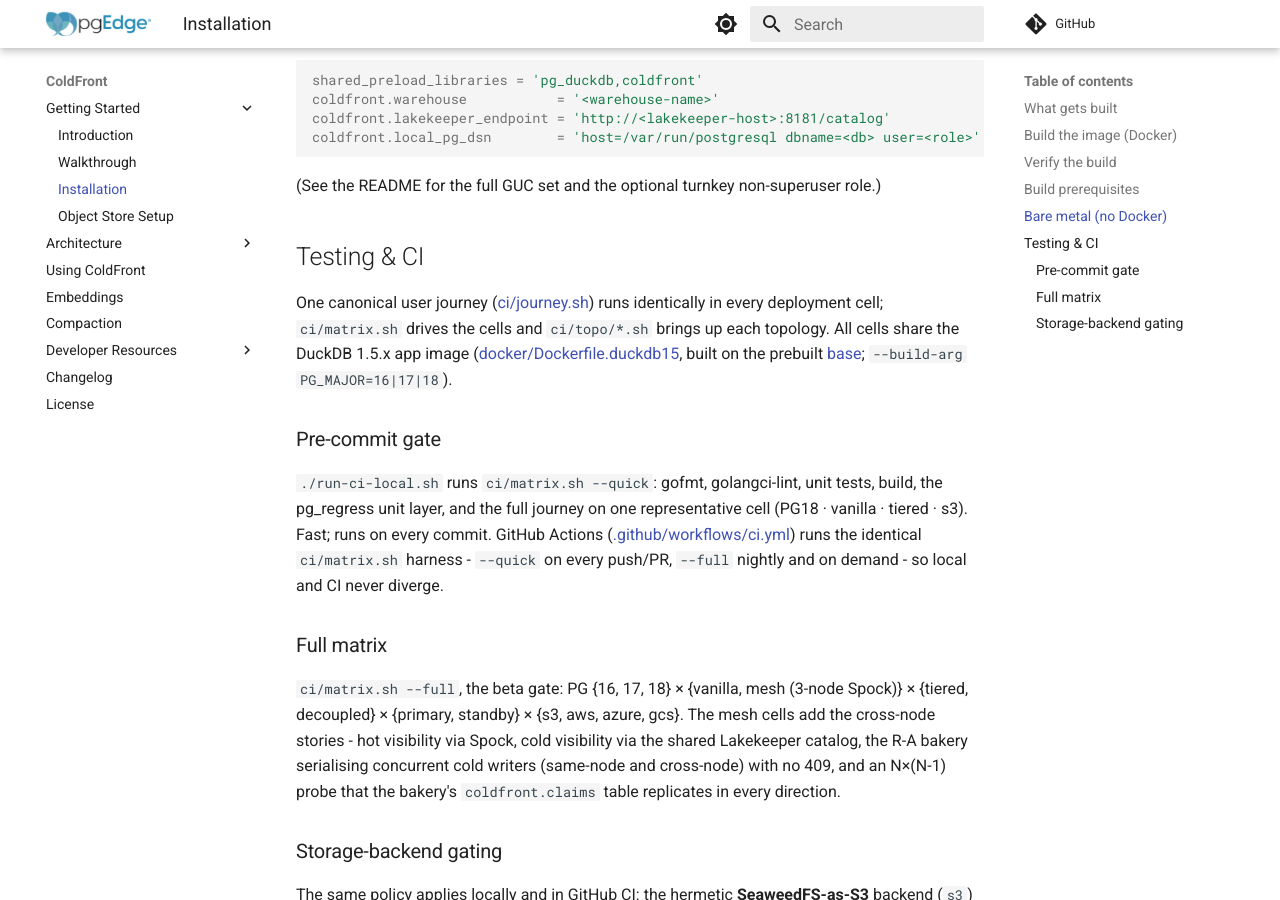
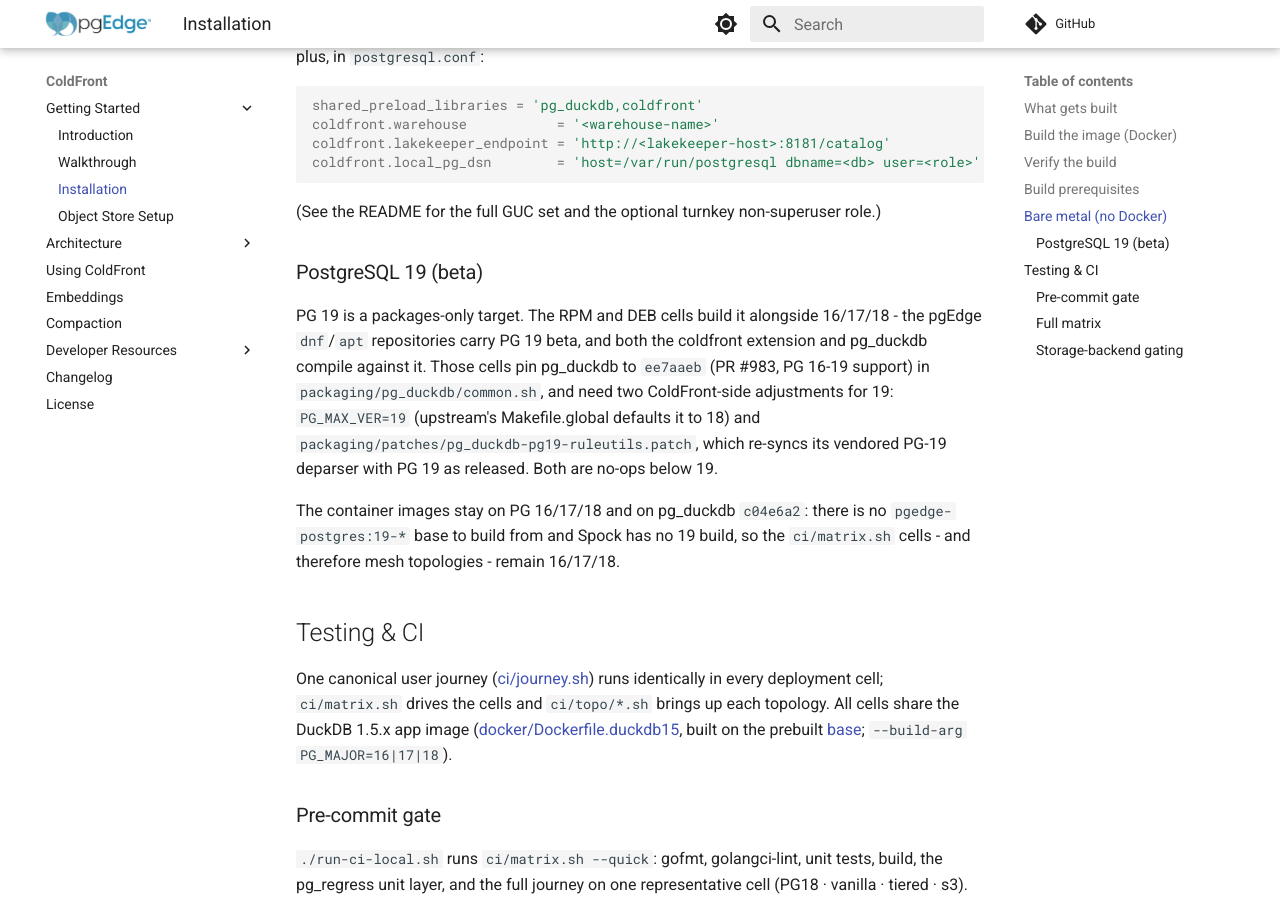
Before and after one commit to pgEdge/coldfront, an MkDocs documentation site: the page built from docs/installation.md, in a window 1280 px wide and 900 px high, scrolled down 4100 px. Built offline with MkDocs 1.6.1 and Material for MkDocs 9.7.7, drawn with Linux system fonts in a browser that asks for light colours; comment, search, counter and statistics services are not loaded; some of the changed text lies outside the part shown.

Commit message:
feat: adapt the coldfront extension and pg_duckdb to PostgreSQL 19

```diff
--- a/docs/installation.md
+++ b/docs/installation.md
@@ -90,7 +90,8 @@ Then follow [usage.md → One-time setup](usage.md#one-time-setup)
 
 > **pg_duckdb pin.** The base pins pg_duckdb to the merged PR #1025 commit
 > `c04e6a2` (DuckDB 1.5.4 — its duckdb submodule is the v1.5.4 tag), a fixed
-> commit for reproducible builds rather than a moving PR head.
+> commit for reproducible builds rather than a moving PR head. The RPM/DEB
+> packages pin a later commit — see [PostgreSQL 19 (beta)](#postgresql-19-beta).
 >
 > **Base foundation.** The base is
 > `FROM ghcr.io/pgedge/pgedge-postgres:<pg>-spock5-minimal`; you need pull
@@ -190,6 +191,21 @@ coldfront.local_pg_dsn        = 'host=/var/run/postgresql dbname=<db> user=<role
 (See the README for the full GUC set and the optional turnkey
 non-superuser role.)
 
+### PostgreSQL 19 (beta)
+
+PG 19 is a packages-only target. The RPM and DEB cells build it alongside
+16/17/18 - the pgEdge `dnf`/`apt` repositories carry PG 19 beta, and both the
+coldfront extension and pg_duckdb compile against it. Those cells pin pg_duckdb
+to `ee7aaeb` (PR #983, PG 16-19 support) in `packaging/pg_duckdb/common.sh`, and
+need two ColdFront-side adjustments for 19: `PG_MAX_VER=19` (upstream's
+Makefile.global defaults it to 18) and
+`packaging/patches/pg_duckdb-pg19-ruleutils.patch`, which re-syncs its vendored
+PG-19 deparser with PG 19 as released. Both are no-ops below 19.
+
+The container images stay on PG 16/17/18 and on pg_duckdb `c04e6a2`: there is no
+`pgedge-postgres:19-*` base to build from and Spock has no 19 build, so the
+`ci/matrix.sh` cells - and therefore mesh topologies - remain 16/17/18.
+
 ## Testing & CI
 
 One canonical user journey ([ci/journey.sh](https://github.com/pgEdge/ColdFront/blob/main/ci/journey.sh)) runs identically in
```
Also changed, not shown: DUCKDB_1.5_PATCHED.md (+25 -3 lines), 11 other files.
